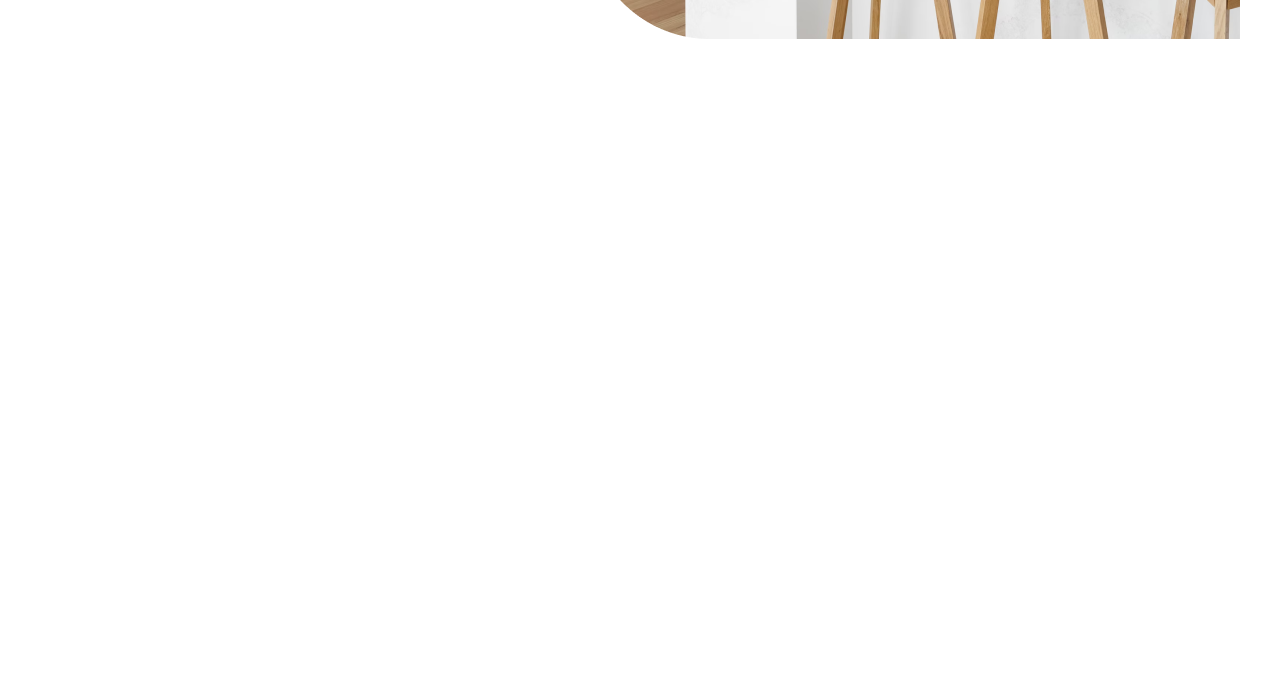
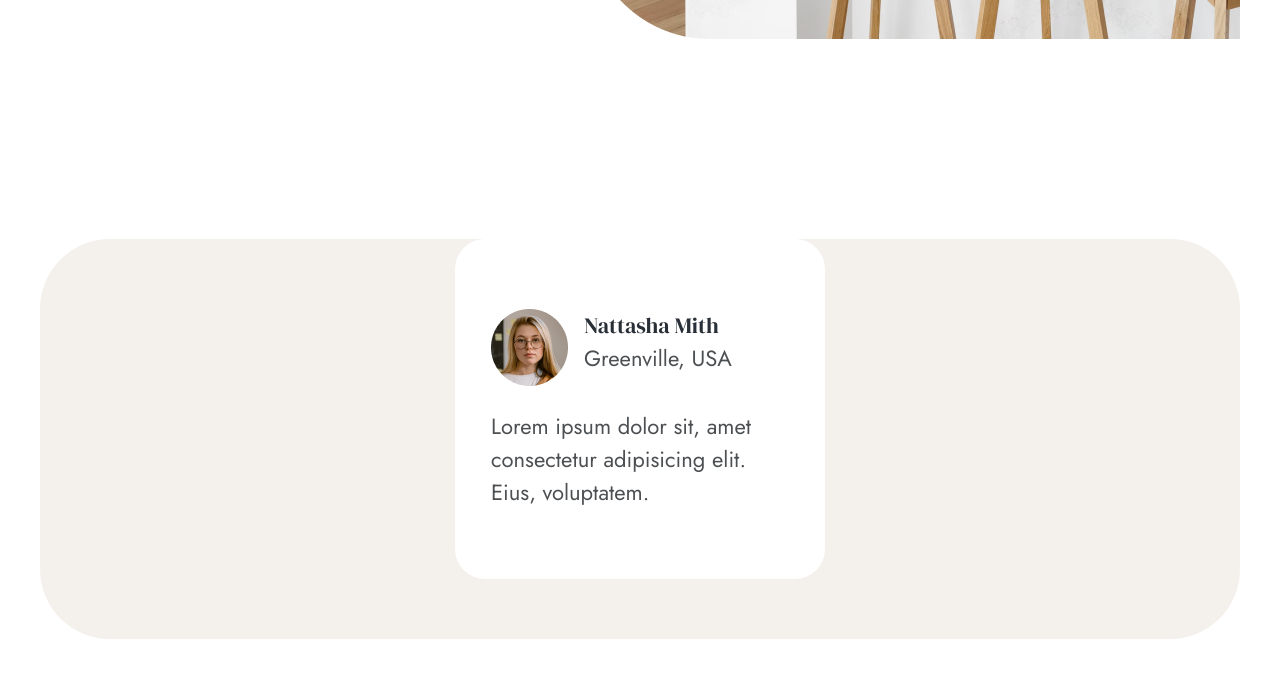
Before and after one commit to ArfinHasib/Inferno-Landing-Page-tailwind-, a website: page index.html in a window 1280 px wide. Shown: the part 2297-2974 px from the top of the page. Drawn offline with nearby package versions, Linux system fonts and the light colour scheme.

Commit message:
Testimonial Skeleton

```diff
--- a/index.html
+++ b/index.html
@@ -159,6 +159,34 @@
          </div>
       </section>
 
+      <!-- Testimonial -->
+      <section class="testimonial mt-[80px] xl:mt-[200px] relative z-20">
+         <div class="testimonial__bg container mx-auto bg-accent-secondary rounded-[70px] px-6">
+            <!-- slider -->
+            <div class="w-full">
+               <div class="testimonial_slider swiper h-[400px]">
+                  <div class="swiper-wrapper">
+                     <!-- slides -->
+                     <div class="swiper-slide">
+                        <!-- item -->
+                        <div
+                           class="testimonial__item w-full max-w-[370px] h-[340px] bg-white rounded-[30px] flex flex-col justify-center p-9 mx-auto">
+                           <div class="flex gap-4 mb-6">
+                              <img src="assets/testimonial/01.png" alt="">
+                              <div>
+                                 <h3>Nattasha Mith</h3>
+                                 <div>Greenville, USA</div>
+                              </div>
+                           </div>
+                           <p>Lorem ipsum dolor sit, amet consectetur adipisicing elit. Eius, voluptatem.</p>
+                        </div>
+                     </div>
+                  </div>
+               </div>
+            </div>
+         </div>
+      </section>
+
       <!-- temporary div -->
       <div class="h-[3000px]">
       </div>
```
Also changed, not shown: dist/output.css.
